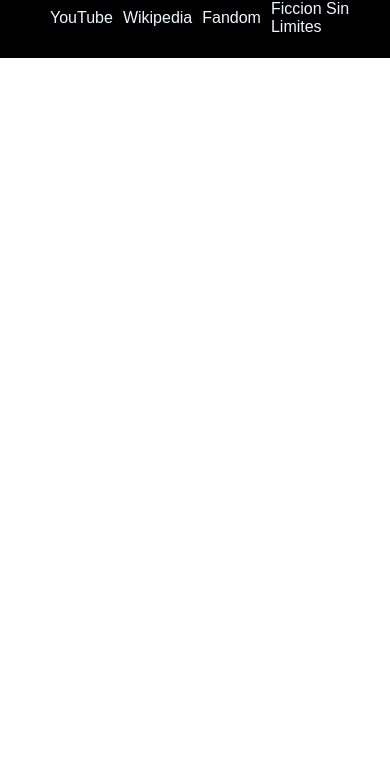
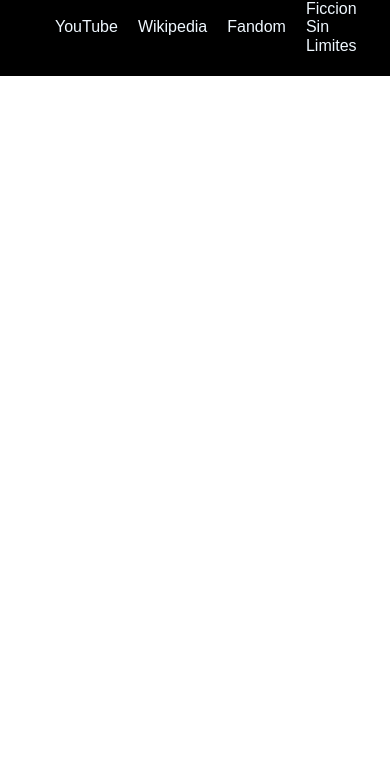
Before and after one commit to marcostrezza/NavBar, a plain HTML site: page index.html in a window 390 px wide. Shown: the part 81-844 px from the top of the page. Drawn offline with Linux system fonts and the light colour scheme.

Commit message:
"responsive modificado"

```diff
--- a/style.css
+++ b/style.css
@@ -22,7 +22,7 @@ ul {
 }
 
 li {
-    padding: 0 5px;
+    padding: 0 10px;
 }
 
 a {
@@ -51,4 +51,8 @@ img { /*anhoo y alto de la imagen*/
         width: 60px;
         height: 60px;
     }
+    ul {
+        display: flex;
+        justify-content: space-around;
+    }
 }
```
